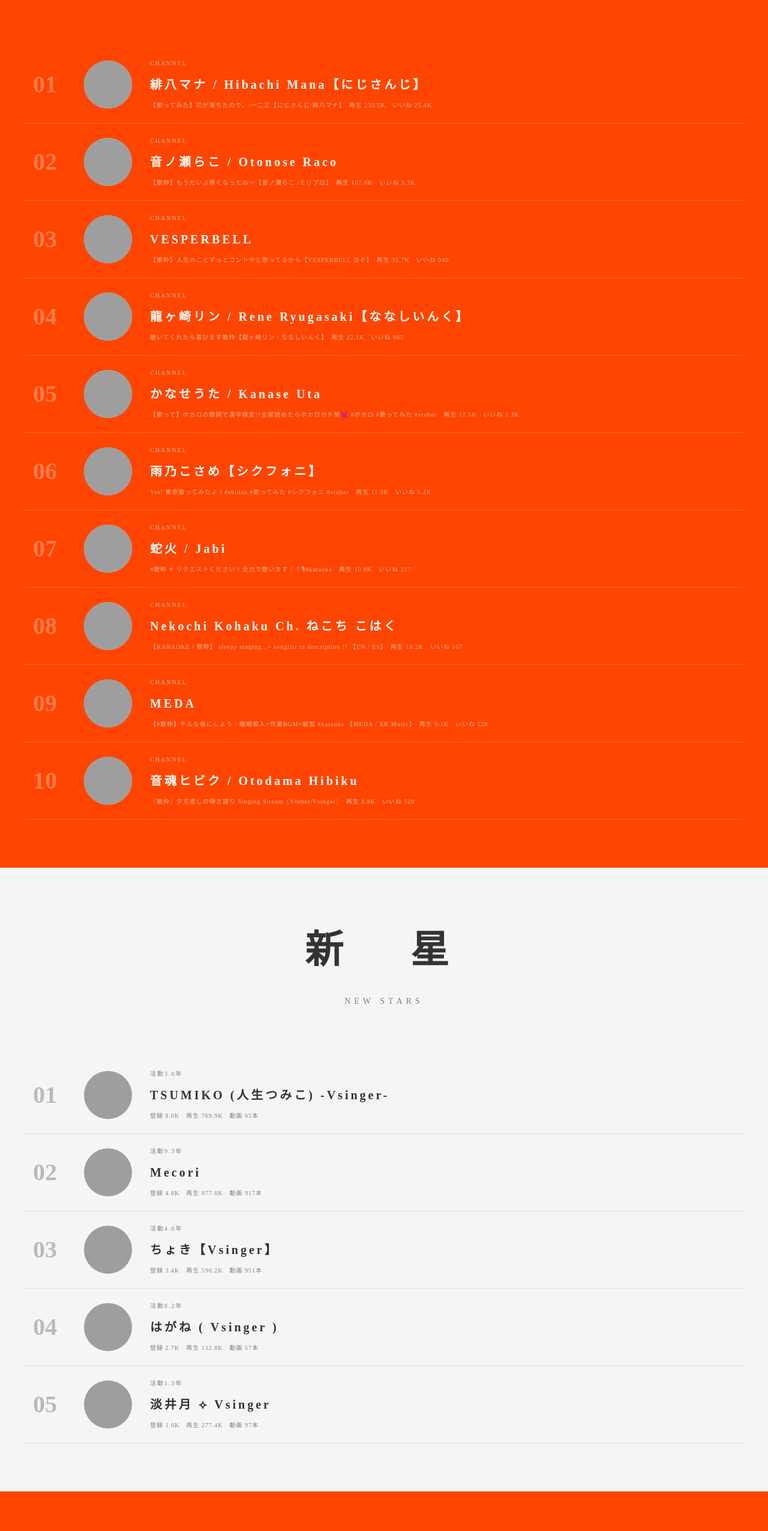
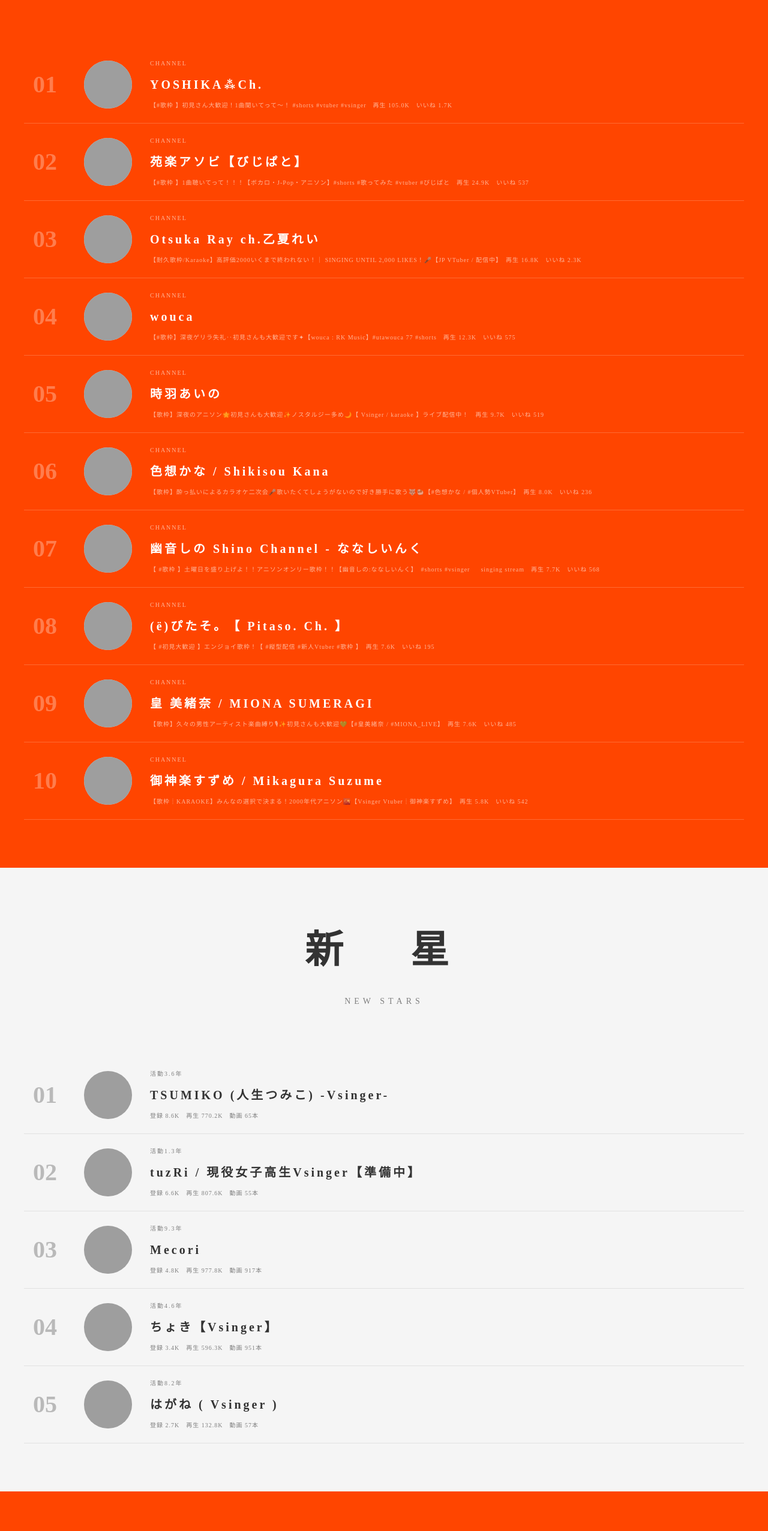
Before and after one commit to gppy312-wq/vsinger-chronicle, a plain HTML site: page index.html in a window 1280 px wide. Shown: the part 1407-3960 px from the top of the page at 60% size. Drawn offline with Linux system fonts and the light colour scheme; grey boxes are pictures that could not be loaded.

Commit message:
Update index.html with new articles and rankings

```diff
--- a/index.html
+++ b/index.html
@@ -639,123 +639,123 @@
                     <p class="section-subtitle">TODAY'S VOICE</p>
                 </div>
 
-    <a href="https://www.youtube.com/watch?v=Ss_Jj35EG18" target="_blank" rel="noopener noreferrer" class="rank-card">
+    <a href="https://www.youtube.com/watch?v=jqbehg6UtRo" target="_blank" rel="noopener noreferrer" class="rank-card">
         <div class="rank-number">01</div>
         <div class="rank-avatar">
-            <img src="https://i.ytimg.com/vi/Ss_Jj35EG18/hqdefault.jpg" alt="緋八マナ / Hibachi Mana【にじさんじ】（Vsinger）" loading="lazy">
+            <img src="https://i.ytimg.com/vi/jqbehg6UtRo/hqdefault.jpg" alt="YOSHIKA⁂Ch. （Vsinger）" loading="lazy">
         </div>
         <div class="rank-info">
             <div class="rank-channel">CHANNEL</div>
-            <div class="rank-title">緋八マナ / Hibachi Mana【にじさんじ】</div>
-            <div class="rank-stats">【歌ってみた】花が落ちたので、/一二三【にじさんじ/緋八マナ】　再生 233.5K　いいね 25.4K</div>
+            <div class="rank-title">YOSHIKA⁂Ch. </div>
+            <div class="rank-stats">【#歌枠 】初見さん大歓迎！1曲聞いてって～！  #shorts  #vtuber  #vsinger　再生 105.0K　いいね 1.7K</div>
         </div>
     </a>
 
-    <a href="https://www.youtube.com/watch?v=wilgy3UkVvk" target="_blank" rel="noopener noreferrer" class="rank-card">
+    <a href="https://www.youtube.com/watch?v=OnE9ryB5tH8" target="_blank" rel="noopener noreferrer" class="rank-card">
         <div class="rank-number">02</div>
         <div class="rank-avatar">
-            <img src="https://i.ytimg.com/vi/wilgy3UkVvk/hqdefault.jpg" alt="音ノ瀬らこ / Otonose Raco（Vsinger）" loading="lazy">
+            <img src="https://i.ytimg.com/vi/OnE9ryB5tH8/hqdefault.jpg" alt="苑楽アソビ【びじぱと】（Vsinger）" loading="lazy">
         </div>
         <div class="rank-info">
             <div class="rank-channel">CHANNEL</div>
-            <div class="rank-title">音ノ瀬らこ / Otonose Raco</div>
-            <div class="rank-stats">【歌枠】もうだいぶ寒くなったね～【音ノ瀬らこ /ミリプロ】　再生 107.0K　いいね 3.3K</div>
+            <div class="rank-title">苑楽アソビ【びじぱと】</div>
+            <div class="rank-stats">【#歌枠 】1曲聴いてって！！！【ボカロ・J-Pop・アニソン】#shorts #歌ってみた #vtuber #びじぱと　再生 24.9K　いいね 537</div>
         </div>
     </a>
 
-    <a href="https://www.youtube.com/watch?v=nETj5srYeO0" target="_blank" rel="noopener noreferrer" class="rank-card">
+    <a href="https://www.youtube.com/watch?v=RZUmbykCT7I" target="_blank" rel="noopener noreferrer" class="rank-card">
         <div class="rank-number">03</div>
         <div class="rank-avatar">
-            <img src="https://i.ytimg.com/vi/nETj5srYeO0/hqdefault.jpg" alt="VESPERBELL（Vsinger）" loading="lazy">
+            <img src="https://i.ytimg.com/vi/RZUmbykCT7I/hqdefault.jpg" alt="Otsuka Ray ch.乙夏れい（Vsinger）" loading="lazy">
         </div>
         <div class="rank-info">
             <div class="rank-channel">CHANNEL</div>
-            <div class="rank-title">VESPERBELL</div>
-            <div class="rank-stats">【歌枠】人生のことずっとコントやと思ってるから【VESPERBELL ヨミ】　再生 35.7K　いいね 940</div>
+            <div class="rank-title">Otsuka Ray ch.乙夏れい</div>
+            <div class="rank-stats">【耐久歌枠/Karaoke】高評価2000いくまで終われない！｜ SINGING UNTIL 2,000 LIKES！🎤【JP VTuber / 配信中】　再生 16.8K　いいね 2.3K</div>
         </div>
     </a>
 
-    <a href="https://www.youtube.com/watch?v=Vkc0MnxjKMs" target="_blank" rel="noopener noreferrer" class="rank-card">
+    <a href="https://www.youtube.com/watch?v=rSS7epASLY4" target="_blank" rel="noopener noreferrer" class="rank-card">
         <div class="rank-number">04</div>
         <div class="rank-avatar">
-            <img src="https://i.ytimg.com/vi/Vkc0MnxjKMs/hqdefault.jpg" alt="龍ヶ崎リン / Rene Ryugasaki【ななしいんく】（Vsinger）" loading="lazy">
+            <img src="https://i.ytimg.com/vi/rSS7epASLY4/hqdefault.jpg" alt="wouca（Vsinger）" loading="lazy">
         </div>
         <div class="rank-info">
             <div class="rank-channel">CHANNEL</div>
-            <div class="rank-title">龍ヶ崎リン / Rene Ryugasaki【ななしいんく】</div>
-            <div class="rank-stats">聴いてくれたら喜びます歌枠【龍ヶ崎リン / ななしいんく】　再生 22.1K　いいね 985</div>
+            <div class="rank-title">wouca</div>
+            <div class="rank-stats">【#歌枠】深夜ゲリラ失礼‥初見さんも大歓迎です✦【wouca : RK Music】#utawouca 77 #shorts　再生 12.3K　いいね 575</div>
         </div>
     </a>
 
-    <a href="https://www.youtube.com/watch?v=ed5RGfp_wp4" target="_blank" rel="noopener noreferrer" class="rank-card">
+    <a href="https://www.youtube.com/watch?v=bdkWtQdbHu8" target="_blank" rel="noopener noreferrer" class="rank-card">
         <div class="rank-number">05</div>
         <div class="rank-avatar">
-            <img src="https://i.ytimg.com/vi/ed5RGfp_wp4/hqdefault.jpg" alt="かなせうた / Kanase Uta（Vsinger）" loading="lazy">
+            <img src="https://i.ytimg.com/vi/bdkWtQdbHu8/hqdefault.jpg" alt="時羽あいの（Vsinger）" loading="lazy">
         </div>
         <div class="rank-info">
             <div class="rank-channel">CHANNEL</div>
-            <div class="rank-title">かなせうた / Kanase Uta</div>
-            <div class="rank-stats">【歌って】ボカロの歌詞で漢字検定!?全部読めたらボカロガチ勢😈 #ボカロ #歌ってみた #vtuber　再生 17.5K　いいね 1.3K</div>
+            <div class="rank-title">時羽あいの</div>
+            <div class="rank-stats">【歌枠】深夜のアニソン🌟初見さんも大歓迎✨️ノスタルジー多め🌙【  Vsinger / karaoke 】ライブ配信中！　再生 9.7K　いいね 519</div>
         </div>
     </a>
 
-    <a href="https://www.youtube.com/watch?v=Wi0bPUSBlBA" target="_blank" rel="noopener noreferrer" class="rank-card">
+    <a href="https://www.youtube.com/watch?v=2_RE_8q_w18" target="_blank" rel="noopener noreferrer" class="rank-card">
         <div class="rank-number">06</div>
         <div class="rank-avatar">
-            <img src="https://i.ytimg.com/vi/Wi0bPUSBlBA/hqdefault.jpg" alt="雨乃こさめ【シクフォニ】（Vsinger）" loading="lazy">
+            <img src="https://i.ytimg.com/vi/2_RE_8q_w18/hqdefault.jpg" alt="色想かな / Shikisou Kana（Vsinger）" loading="lazy">
         </div>
         <div class="rank-info">
             <div class="rank-channel">CHANNEL</div>
-            <div class="rank-title">雨乃こさめ【シクフォニ】</div>
-            <div class="rank-stats">Yes! 東京歌ってみたよ！#ebidan #歌ってみた #シクフォニ #vtuber　再生 11.9K　いいね 5.2K</div>
+            <div class="rank-title">色想かな / Shikisou Kana</div>
+            <div class="rank-stats">【歌枠】酔っ払いによるカラオケ二次会🎤歌いたくてしょうがないので好き勝手に歌う🐺🐏【#色想かな / #個人勢VTuber】　再生 8.0K　いいね 236</div>
         </div>
     </a>
 
-    <a href="https://www.youtube.com/watch?v=56CrOhUnvfE" target="_blank" rel="noopener noreferrer" class="rank-card">
+    <a href="https://www.youtube.com/watch?v=AwBZTiUmQ-Y" target="_blank" rel="noopener noreferrer" class="rank-card">
         <div class="rank-number">07</div>
         <div class="rank-avatar">
-            <img src="https://i.ytimg.com/vi/56CrOhUnvfE/hqdefault.jpg" alt="蛇火 / Jabi（Vsinger）" loading="lazy">
+            <img src="https://i.ytimg.com/vi/AwBZTiUmQ-Y/hqdefault.jpg" alt="幽音しの Shino Channel - ななしいんく（Vsinger）" loading="lazy">
         </div>
         <div class="rank-info">
             <div class="rank-channel">CHANNEL</div>
-            <div class="rank-title">蛇火 / Jabi</div>
-            <div class="rank-stats">#歌枠  ♰ リクエストください！全力で歌います！！🎙#karaoke　再生 10.8K　いいね 217</div>
+            <div class="rank-title">幽音しの Shino Channel - ななしいんく</div>
+            <div class="rank-stats">【  #歌枠 】土曜日を盛り上げよ！！アニソンオンリー歌枠！！【幽音しの:ななしいんく】　#shorts  #vsinger 　 singing stream　再生 7.7K　いいね 568</div>
         </div>
     </a>
 
-    <a href="https://www.youtube.com/watch?v=PFH2O7jFRVs" target="_blank" rel="noopener noreferrer" class="rank-card">
+    <a href="https://www.youtube.com/watch?v=KWcPCGla5Gw" target="_blank" rel="noopener noreferrer" class="rank-card">
         <div class="rank-number">08</div>
         <div class="rank-avatar">
-            <img src="https://i.ytimg.com/vi/PFH2O7jFRVs/hqdefault.jpg" alt="Nekochi Kohaku Ch. ねこち こはく（Vsinger）" loading="lazy">
+            <img src="https://i.ytimg.com/vi/KWcPCGla5Gw/hqdefault.jpg" alt="(ё)ぴたそ｡ 【 Pitaso. Ch. 】（Vsinger）" loading="lazy">
         </div>
         <div class="rank-info">
             <div class="rank-channel">CHANNEL</div>
-            <div class="rank-title">Nekochi Kohaku Ch. ねこち こはく</div>
-            <div class="rank-stats">【KARAOKE / 歌枠】 sleepy singing...~ songlist in description !! 【EN / ES】　再生 10.2K　いいね 167</div>
+            <div class="rank-title">(ё)ぴたそ｡ 【 Pitaso. Ch. 】</div>
+            <div class="rank-stats">【 #初見大歓迎 】エンジョイ歌枠！【 #縦型配信 #新人Vtuber #歌枠 】　再生 7.6K　いいね 195</div>
         </div>
     </a>
 
-    <a href="https://www.youtube.com/watch?v=7lBUUHm6PMI" target="_blank" rel="noopener noreferrer" class="rank-card">
+    <a href="https://www.youtube.com/watch?v=Jks8cv3fixc" target="_blank" rel="noopener noreferrer" class="rank-card">
         <div class="rank-number">09</div>
         <div class="rank-avatar">
-            <img src="https://i.ytimg.com/vi/7lBUUHm6PMI/hqdefault.jpg" alt="MEDA（Vsinger）" loading="lazy">
+            <img src="https://i.ytimg.com/vi/Jks8cv3fixc/hqdefault.jpg" alt="皇 美緒奈 / MIONA SUMERAGI（Vsinger）" loading="lazy">
         </div>
         <div class="rank-info">
             <div class="rank-channel">CHANNEL</div>
-            <div class="rank-title">MEDA</div>
-            <div class="rank-stats">【#歌枠】チルな夜にしよう┆睡眠導入×作業BGM×縦型 #karaoke 【MEDA / RK Music】　再生 9.1K　いいね 528</div>
+            <div class="rank-title">皇 美緒奈 / MIONA SUMERAGI</div>
+            <div class="rank-stats">【歌枠】久々の男性アーティスト楽曲縛り🎙✨初見さんも大歓迎💚【#皇美緒奈 / #MIONA_LIVE】　再生 7.6K　いいね 485</div>
         </div>
     </a>
 
-    <a href="https://www.youtube.com/watch?v=jBuoqeSm5ps" target="_blank" rel="noopener noreferrer" class="rank-card">
+    <a href="https://www.youtube.com/watch?v=Qjorn-VhDgQ" target="_blank" rel="noopener noreferrer" class="rank-card">
         <div class="rank-number">10</div>
         <div class="rank-avatar">
-            <img src="https://i.ytimg.com/vi/jBuoqeSm5ps/hqdefault.jpg" alt="音魂ヒビク / Otodama Hibiku（Vsinger）" loading="lazy">
+            <img src="https://i.ytimg.com/vi/Qjorn-VhDgQ/hqdefault.jpg" alt="御神楽すずめ / Mikagura Suzume（Vsinger）" loading="lazy">
         </div>
         <div class="rank-info">
             <div class="rank-channel">CHANNEL</div>
-            <div class="rank-title">音魂ヒビク / Otodama Hibiku</div>
-            <div class="rank-stats">〖歌枠〗夕方癒しの弾き語り Singing Stream〖Vtuber/Vsinger〗　再生 8.8K　いいね 520</div>
+            <div class="rank-title">御神楽すずめ / Mikagura Suzume</div>
+            <div class="rank-stats">【歌枠┊KARAOKE】みんなの選択で決まる！2000年代アニソン🌇【Vsinger Vtuber┊御神楽すずめ】　再生 5.8K　いいね 542</div>
         </div>
     </a>
             </div>
@@ -776,12 +776,24 @@
         <div class="rank-info">
             <div class="rank-channel">活動3.6年</div>
             <div class="rank-title">TSUMIKO (人生つみこ) -Vsinger-</div>
-            <div class="rank-stats">登録 8.6K　再生 769.9K　動画 65本</div>
+            <div class="rank-stats">登録 8.6K　再生 770.2K　動画 65本</div>
+        </div>
+    </a>
+
+    <a href="https://www.youtube.com/channel/UCltna3gCgTktjuFJOLJKkjg" target="_blank" rel="noopener noreferrer" class="rank-card">
+        <div class="rank-number">02</div>
+        <div class="rank-avatar">
+            <img src="https://yt3.ggpht.com/RgVm6j_7Az7pDX_iPF6oL6vklTiPAokUHXezPJyHJbikVxFaFzFnLrU_agGtgNdodGwqdB_eQw=s800-c-k-c0x00ffffff-no-rj" alt="tuzRi / 現役女子高生Vsinger【準備中】（Vsinger）" loading="lazy">
+        </div>
+        <div class="rank-info">
+            <div class="rank-channel">活動1.3年</div>
+            <div class="rank-title">tuzRi / 現役女子高生Vsinger【準備中】</div>
+            <div class="rank-stats">登録 6.6K　再生 807.6K　動画 55本</div>
         </div>
     </a>
 
     <a href="https://www.youtube.com/channel/UC45jQFgrO-4_wROKQEChGlA" target="_blank" rel="noopener noreferrer" class="rank-card">
-        <div class="rank-number">02</div>
+        <div class="rank-number">03</div>
         <div class="rank-avatar">
             <img src="https://yt3.ggpht.com/H1kWaU2SYCWFx84Zx_g-tAOdzanJP3n4kRNT38LS5WNdv6CwTntBMKxYvDRiG5OpUSyV6SSi=s800-c-k-c0x00ffffff-no-rj" alt="Mecori（Vsinger）" loading="lazy">
         </div>
@@ -793,19 +805,19 @@
     </a>
 
     <a href="https://www.youtube.com/channel/UC2QWKdA2qTb2W6JWaTAN2GA" target="_blank" rel="noopener noreferrer" class="rank-card">
-        <div class="rank-number">03</div>
+        <div class="rank-number">04</div>
         <div class="rank-avatar">
             <img src="https://yt3.ggpht.com/LCJMcuylkU48kE0PwJkt-bUaM0fzG9HIK3e2R_3Ek5aWvIFHELnmLW50CwX6_22mNN3ko6ED=s800-c-k-c0x00ffffff-no-rj" alt="ちょき【Vsinger】（Vsinger）" loading="lazy">
         </div>
         <div class="rank-info">
             <div class="rank-channel">活動4.6年</div>
             <div class="rank-title">ちょき【Vsinger】</div>
-            <div class="rank-stats">登録 3.4K　再生 596.2K　動画 951本</div>
+            <div class="rank-stats">登録 3.4K　再生 596.3K　動画 951本</div>
         </div>
     </a>
 
     <a href="https://www.youtube.com/channel/UCTqyZRNC2W4yN0lF3esFIFw" target="_blank" rel="noopener noreferrer" class="rank-card">
-        <div class="rank-number">04</div>
+        <div class="rank-number">05</div>
         <div class="rank-avatar">
             <img src="https://yt3.ggpht.com/K0ha02V65oh_AQQuXiWGj_EkkqMxJ7e_vO-xC5qZGbngzBLG8wfcl_VKVbK4yCki3vMFYk-HBw8=s800-c-k-c0x00ffffff-no-rj" alt="はがね ( Vsinger )（Vsinger）" loading="lazy">
         </div>
@@ -813,18 +825,6 @@
             <div class="rank-channel">活動8.2年</div>
             <div class="rank-title">はがね ( Vsinger )</div>
             <div class="rank-stats">登録 2.7K　再生 132.8K　動画 57本</div>
-        </div>
-    </a>
-
-    <a href="https://www.youtube.com/channel/UCBtFLCmpM5zYtWVpfl74xZw" target="_blank" rel="noopener noreferrer" class="rank-card">
-        <div class="rank-number">05</div>
-        <div class="rank-avatar">
-            <img src="https://yt3.ggpht.com/7XwLozMcoZC2u1U6LdFAMJM5MpEaHA1d1NZ0RHR6jlRTl0Mckkt9QNdYKmzun4MvKaT3zpUH=s800-c-k-c0x00ffffff-no-rj" alt="淡井月 ⟡ Vsinger（Vsinger）" loading="lazy">
-        </div>
-        <div class="rank-info">
-            <div class="rank-channel">活動1.3年</div>
-            <div class="rank-title">淡井月 ⟡ Vsinger</div>
-            <div class="rank-stats">登録 1.6K　再生 277.4K　動画 97本</div>
         </div>
     </a>
             </div>
@@ -837,63 +837,63 @@
                     <p class="section-subtitle">TRENDING NOW</p>
                 </div>
 
-    <a href="https://www.youtube.com/watch?v=8Pq4GJvYWWI" target="_blank" rel="noopener noreferrer" class="rank-card">
+    <a href="https://www.youtube.com/watch?v=pWV_U1UgKGE" target="_blank" rel="noopener noreferrer" class="rank-card">
         <div class="rank-number">01</div>
+        <div class="rank-avatar">
+            <img src="https://yt3.ggpht.com/9dSKdvi35e8yp7IC_dON49BavX7wEObavb8k1N-DV_OZm4HsG-OwqFvWoM3Tf4tyS6sDdc3r=s800-c-k-c0x00ffffff-no-rj" alt="アエギス / Aegis Channel【音大首席オペラVsinger】（Vsinger）" loading="lazy">
+        </div>
+        <div class="rank-info">
+            <div class="rank-channel">最新動画</div>
+            <div class="rank-title">アエギス / Aegis Channel【音大首席オペラVsinger】</div>
+            <div class="rank-stats">【#アエギス3Dお披露目】VTuber史上初の&quot;3Dオペラコンサート&quot;、開演いたします。【七天八十院アエギス/トリリオンステージ】　再生 117.4K</div>
+        </div>
+    </a>
+
+    <a href="https://www.youtube.com/watch?v=jqbehg6UtRo" target="_blank" rel="noopener noreferrer" class="rank-card">
+        <div class="rank-number">02</div>
         <div class="rank-avatar">
             <img src="https://yt3.ggpht.com/NlOkg-yQnAsiZQjVK7Kaqa7XOMF6X8MW0gN1dpyqOHDb4RCb_lc3IKQqN3nWbPukPidWZzCZyA=s800-c-k-c0x00ffffff-no-rj" alt="YOSHIKA⁂Ch. （Vsinger）" loading="lazy">
         </div>
         <div class="rank-info">
             <div class="rank-channel">最新動画</div>
             <div class="rank-title">YOSHIKA⁂Ch. </div>
-            <div class="rank-stats">【#歌枠 】初見さん大歓迎！1曲聞いてって～！  #shorts  #vtuber  #vsinger　再生 87.3K</div>
+            <div class="rank-stats">【#歌枠 】初見さん大歓迎！1曲聞いてって～！  #shorts  #vtuber  #vsinger　再生 105.0K</div>
         </div>
     </a>
 
     <a href="https://www.youtube.com/watch?v=AB9OA9U0Zco" target="_blank" rel="noopener noreferrer" class="rank-card">
-        <div class="rank-number">02</div>
+        <div class="rank-number">03</div>
         <div class="rank-avatar">
             <img src="https://yt3.ggpht.com/ytc/AIdro_lE-S2rcccQu9UF-DiTriX1tu-YKW9GMOXozxqTA3hNzQ=s800-c-k-c0x00ffffff-no-rj" alt="Note: - Vsinger -（Vsinger）" loading="lazy">
         </div>
         <div class="rank-info">
             <div class="rank-channel">最新動画</div>
             <div class="rank-title">Note: - Vsinger -</div>
-            <div class="rank-stats">【再生】KING歌ってみたz_Note:　再生 66.1K</div>
+            <div class="rank-stats">【再生】KING歌ってみたz_Note:　再生 66.2K</div>
         </div>
     </a>
 
     <a href="https://www.youtube.com/watch?v=O9SMIpPDtZ8" target="_blank" rel="noopener noreferrer" class="rank-card">
-        <div class="rank-number">03</div>
+        <div class="rank-number">04</div>
         <div class="rank-avatar">
             <img src="https://yt3.ggpht.com/ymChtcofgCwh88NmGi8nhRX9xoOagM9eXY762EldU5JHb_mPz34Og6sA_OXg2vHI-5QiuxRr4Q=s800-c-k-c0x00ffffff-no-rj" alt="shin（Vsinger）" loading="lazy">
         </div>
         <div class="rank-info">
             <div class="rank-channel">最新動画</div>
             <div class="rank-title">shin</div>
-            <div class="rank-stats">【#歌枠】新衣装で歌枠！ #うたうよしん #karaoke  #vsinger　再生 24.3K</div>
+            <div class="rank-stats">【#歌枠】新衣装で歌枠！ #うたうよしん #karaoke  #vsinger　再生 24.1K</div>
         </div>
     </a>
 
     <a href="https://www.youtube.com/watch?v=efVDus4cNjk" target="_blank" rel="noopener noreferrer" class="rank-card">
-        <div class="rank-number">04</div>
+        <div class="rank-number">05</div>
         <div class="rank-avatar">
             <img src="https://yt3.ggpht.com/VVnasuGhYaHjLQvAb2HvgOpOeKHBLWDOcIbHDKvh90J2Pjh5IQDagJPhXe7fGxikskEnqPrE=s800-c-k-c0x00ffffff-no-rj" alt="れの / Reno（Vsinger）" loading="lazy">
         </div>
         <div class="rank-info">
             <div class="rank-channel">最新動画</div>
             <div class="rank-title">れの / Reno</div>
-            <div class="rank-stats">【好き♡】歌詞に「好き」が入るボカロメドレー　🎀　#新人vtuber　再生 14.7K</div>
-        </div>
-    </a>
-
-    <a href="https://www.youtube.com/watch?v=D4DLWUgbQvA" target="_blank" rel="noopener noreferrer" class="rank-card">
-        <div class="rank-number">05</div>
-        <div class="rank-avatar">
-            <img src="https://yt3.ggpht.com/q4fS2xSPq-fOTGCMo7L7RW6H2z08fTQQgofTxD_qrIm9YtabJDEvUqOm-VTplt2qkvWXS5K_PA=s800-c-k-c0x00ffffff-no-rj" alt="TSUMIKO (人生つみこ) -Vsinger-（Vsinger）" loading="lazy">
-        </div>
-        <div class="rank-info">
-            <div class="rank-channel">最新動画</div>
-            <div class="rank-title">TSUMIKO (人生つみこ) -Vsinger-</div>
-            <div class="rank-stats">低音声の女の KING 聴いてほしい🫶 #歌ってみた #vtuber #人生つみこ　再生 12.5K</div>
+            <div class="rank-stats">【好き♡】歌詞に「好き」が入るボカロメドレー　🎀　#新人vtuber　再生 15.8K</div>
         </div>
     </a>
             </div>
```
